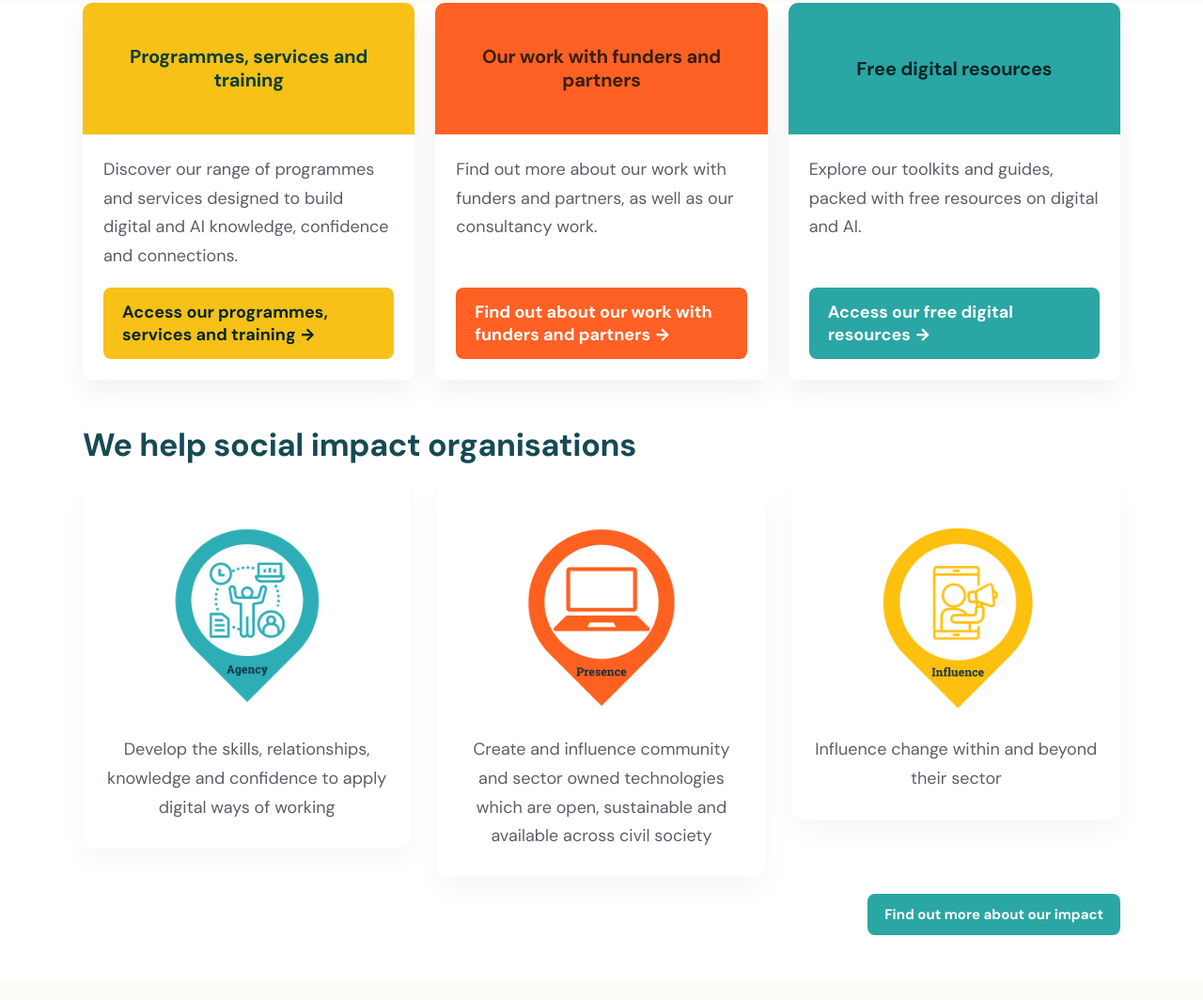
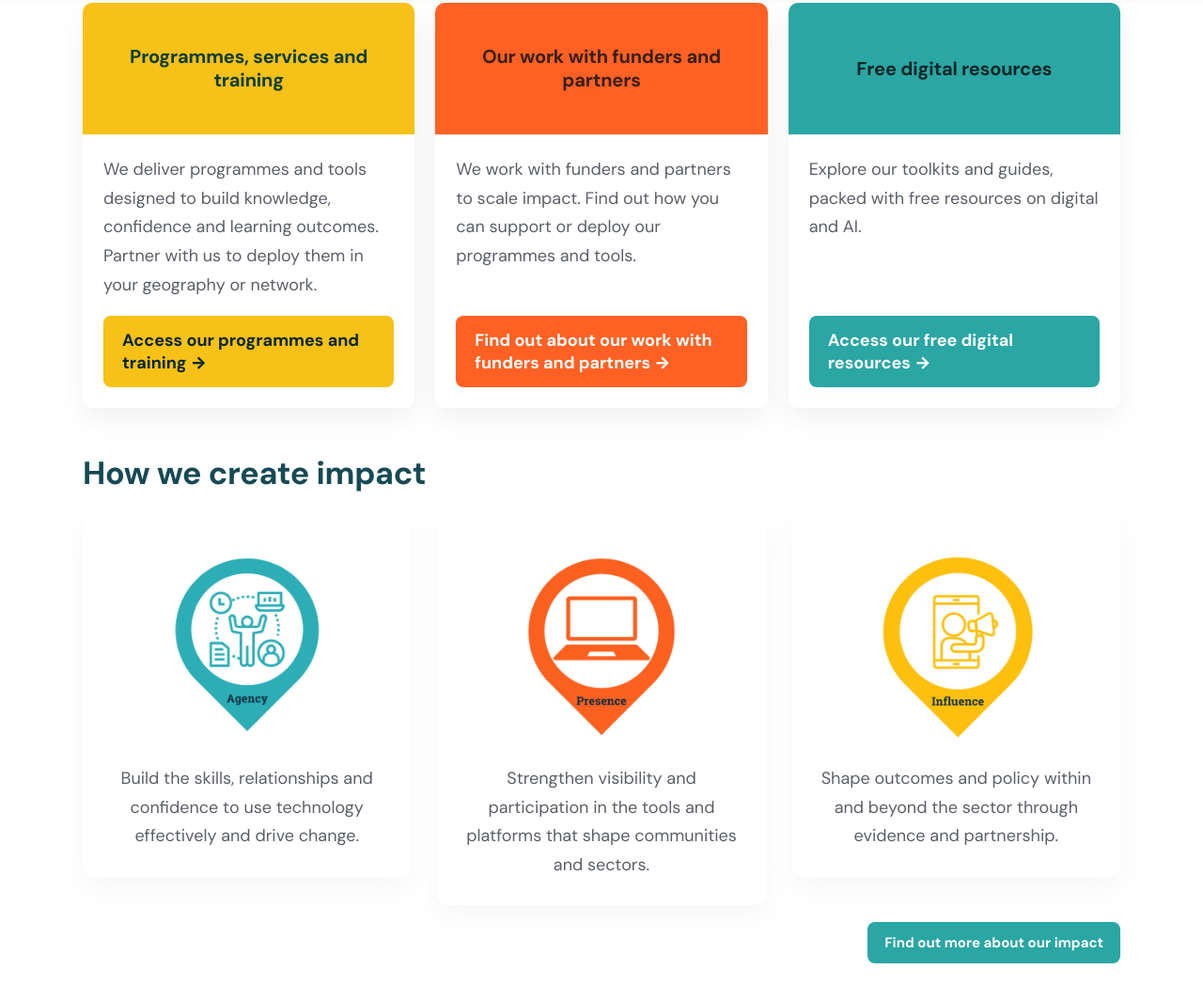
Before and after one commit to nlightnmarketing/nlightn-foundation-website, a website: page index.html in a window 1280 px wide. Shown: the part 950-2014 px from the top of the page at 94% size. Drawn offline with Linux system fonts and the light colour scheme.

Commit message:
Update homepage: hero headline, impact section copy, remove bold labels from impact cards
Made-with: Cursor

```diff
--- a/index.html
+++ b/index.html
@@ -6,7 +6,7 @@
     <title>Nlightn Foundation</title>
     <meta
       name="description"
-      content="Nlightn Foundation (India) — AI for Social Good, with Education as our key vertical."
+      content="Nlightn Foundation (India) — supporting education and social impact through technology and partnerships."
     />
     <link rel="preconnect" href="https://fonts.googleapis.com" />
     <link rel="preconnect" href="https://fonts.gstatic.com" crossorigin />
@@ -63,7 +63,7 @@
       <section class="cast-hero">
         <div class="container">
           <h1 class="cast-hero-title">
-            We are a foundation helping organisations use AI for social good
+            Social impact through technology and partnerships
           </h1>
 
           <div class="cast-hero-card">
@@ -78,13 +78,13 @@
 
             <div class="cast-hero-text">
               <p class="cast-hero-paragraph">
-                We help charities and social impact organisations in India to make the fullest use of digital and AI technologies, in order to be as responsive and resilient as possible.
+                We help charities and social impact organisations in India improve learning outcomes and access in the education sector, using digital tools and responsible technology.
               </p>
               <p class="cast-hero-paragraph">
-                We work to remove barriers, create opportunities, spark connections and nurture the supporting conditions that enable social impact organisations to accelerate their agency, presence and influence in the technologies that affect us all.
+                We work to remove barriers, create opportunities, spark connections and nurture the conditions that enable social impact organisations to accelerate their agency, presence and influence. We partner with NGOs, schools, CSR and foundations to deliver our programmes and tools at scale.
               </p>
               <p class="cast-hero-paragraph">
-                All of the programmes and initiatives we offer are free of charge to social sector organisations—including our <strong>10th Standard Exam Support</strong>, delivered free or CSR-supported in the name of the Foundation.
+                All of the programmes and initiatives we offer are free of charge to social sector organisations—delivered or supported in the name of the Foundation.
               </p>
               <div style="margin-top:18px">
                 <a class="cast-hero-cta" href="our-work.html">Find out more about Nlightn →</a>
@@ -102,11 +102,10 @@
               </div>
               <div class="cast-card-body">
                 <p>
-                  Discover our range of programmes and services designed to build
-                  digital and AI knowledge, confidence and connections.
+                  We deliver programmes and tools designed to build knowledge, confidence and learning outcomes. Partner with us to deploy them in your geography or network.
                 </p>
                 <a class="cast-card-btn cast-yellow-btn" href="our-work.html">
-                  Access our programmes, services and training &#8594;
+                  Access our programmes and training &#8594;
                 </a>
               </div>
             </article>
@@ -117,8 +116,7 @@
               </div>
               <div class="cast-card-body">
                 <p>
-                  Find out more about our work with funders and partners, as well
-                  as our consultancy work.
+                  We work with funders and partners to scale impact. Find out how you can support or deploy our programmes and tools.
                 </p>
                 <a class="cast-card-btn cast-orange-btn" href="get-involved.html">
                   Find out about our work with funders and partners &#8594;
@@ -145,7 +143,7 @@
       </section>
       <section class="impact-section section-paper">
         <div class="container">
-          <h2 class="impact-title">We help social impact organisations</h2>
+          <h2 class="impact-title">How we create impact</h2>
 
           <div class="impact-grid">
             <div class="impact-card">
@@ -153,7 +151,7 @@
                 <img src="assets/placeholders/Agency_hPE4UmM.max-1200x1200.png" alt="Agency" />
               </div>
               <div class="impact-copy">
-                <p>Develop the skills, relationships, knowledge and confidence to apply digital ways of working</p>
+                <p>Build the skills, relationships and confidence to use technology effectively and drive change.</p>
               </div>
             </div>
 
@@ -162,7 +160,7 @@
                 <img src="assets/placeholders/Presence_W3UCRRo.max-1200x1200.png" alt="Presence" />
               </div>
               <div class="impact-copy">
-                <p>Create and influence community and sector owned technologies which are open, sustainable and available across civil society</p>
+                <p>Strengthen visibility and participation in the tools and platforms that shape communities and sectors.</p>
               </div>
             </div>
 
@@ -171,7 +169,7 @@
                 <img src="assets/placeholders/Influence_1AlerZ6.max-1200x1200.png" alt="Influence" />
               </div>
               <div class="impact-copy">
-                <p>Influence change within and beyond their sector</p>
+                <p>Shape outcomes and policy within and beyond the sector through evidence and partnership.</p>
               </div>
             </div>
           </div>
```
